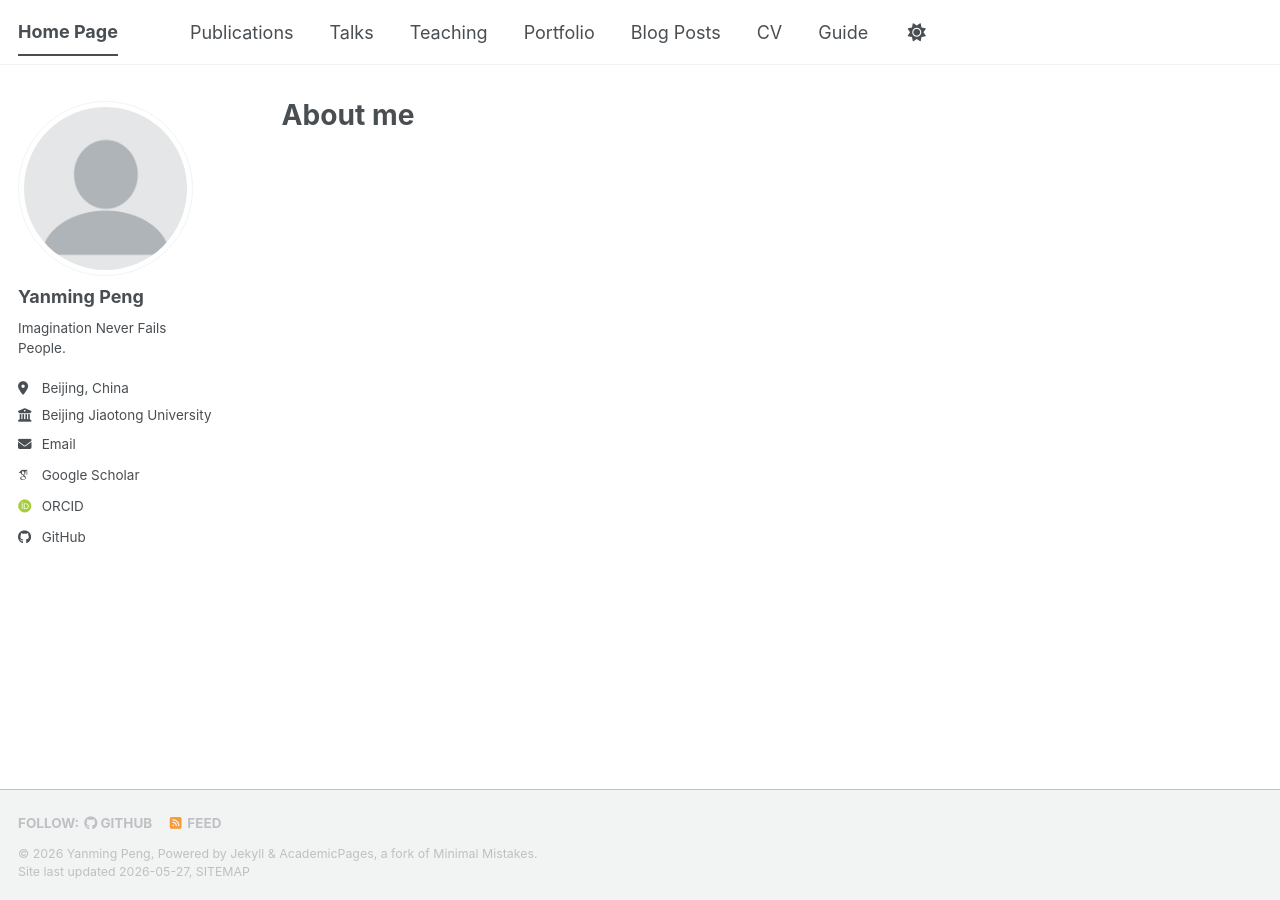
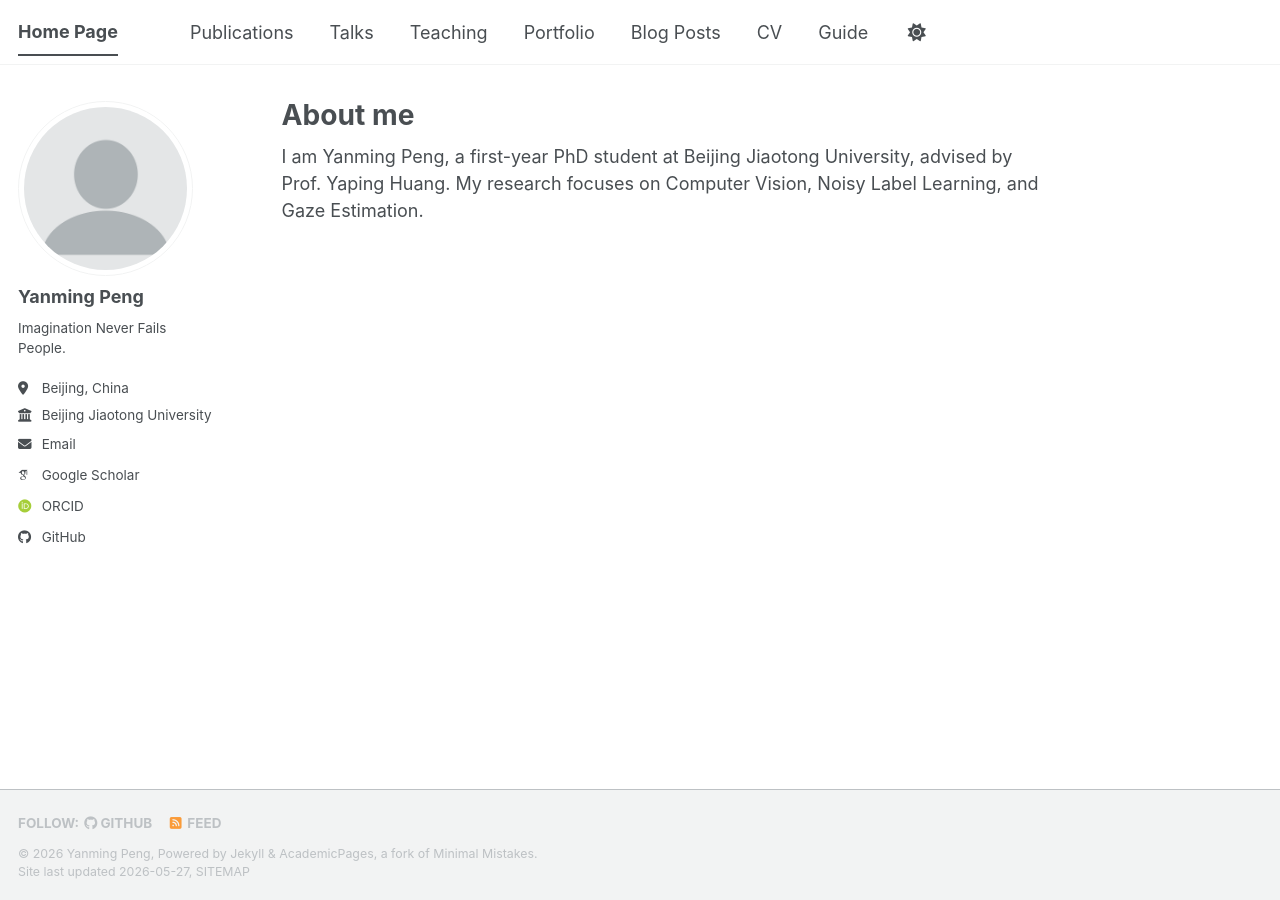
Before and after one commit to pym666/pym666.github.io, a Jekyll site: the page built from _pages/about.md, in a window 1280 px wide. Built offline with Jekyll 4.4.1, drawn with Linux system fonts in a browser that asks for light colours; some web fonts are replaced; a script bundle is joined from its source files by our own code; library files that are not in the unit come from our copies.

Commit message:
update about.md

```diff
--- a/_pages/about.md
+++ b/_pages/about.md
@@ -6,3 +6,5 @@ redirect_from:
   - /about/
   - /about.html
 ---
+
+I am Yanming Peng, a first-year PhD student at Beijing Jiaotong University, advised by Prof. Yaping Huang. My research focuses on Computer Vision, Noisy Label Learning, and Gaze Estimation.
```
